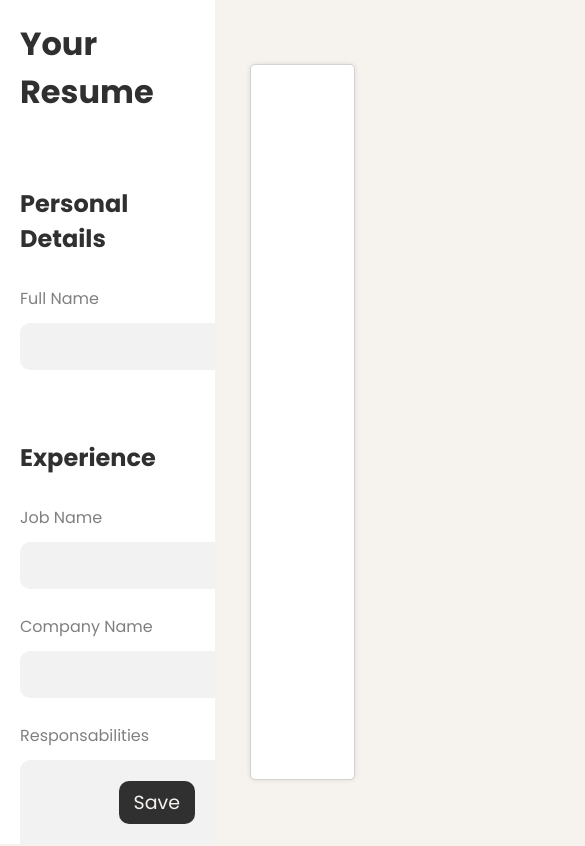
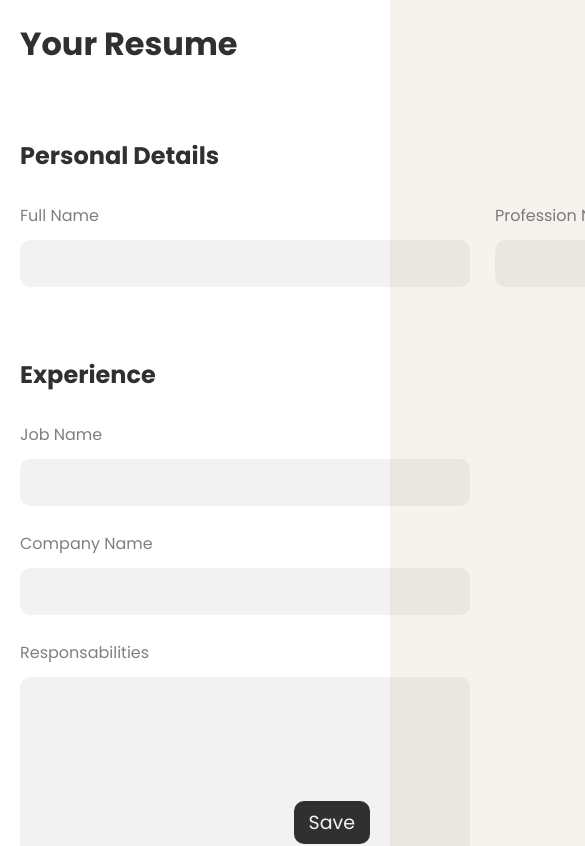
Before and after one commit to joaomarcosbc/myresume, a Next.js app: page / in a window 390 px wide. Shown: the top 846 px of the page, 585 px wide, since content can reach past the window. Built offline with nearby package versions, Linux system fonts and the light colour scheme.

Commit message:
fix: responsive(not done but I need to sleep)

```diff
--- a/src/styles/Home.module.css
+++ b/src/styles/Home.module.css
@@ -21,7 +21,7 @@
 }
 
 .info {
-  flex: 1;
+  flex: 5;
   background-color: #fff;
   display: flex;
   flex-direction: column;
@@ -40,7 +40,6 @@
 
 .info::-webkit-scrollbar-track {
   border-radius: 5px;
-  /* background-color: #DFE9EB; */
 }
 
 .info::-webkit-scrollbar-thumb {
@@ -58,10 +57,20 @@
 }
 
 .resume {
-  flex: 1;
-  position: sticky;
+  flex: 6;
+  /* position: sticky; */
   display: flex;
   justify-content: center;
   align-items: center;
 
 }
+
+@media (max-width: 1000px) {
+  .box {
+        flex-direction: column;
+  }
+  .info {
+    overflow-y: visible;
+    overflow-x: visible;
+  }
+}
--- a/src/styles/Resume.module.css
+++ b/src/styles/Resume.module.css
@@ -1,7 +1,7 @@
 .page {
   display: block;
-  height: 84.907563%;
-  width: 60%;
+  width: 14cm;
+  height: 19.8cm;
   margin: 1cm auto;
   border: 1px #d3d3d3 solid;
   border-radius: 5px;
@@ -13,6 +13,14 @@
   size: A4;
   margin: 0;
 }
+
+@media screen and (max-width: 1300px) {
+  .page {
+        transform: scale(0.8);
+  }
+}
+
+
 
 @media print {
   .page {
```
Also changed, not shown: 1 other file (tests, documents, lock files or other folders).
